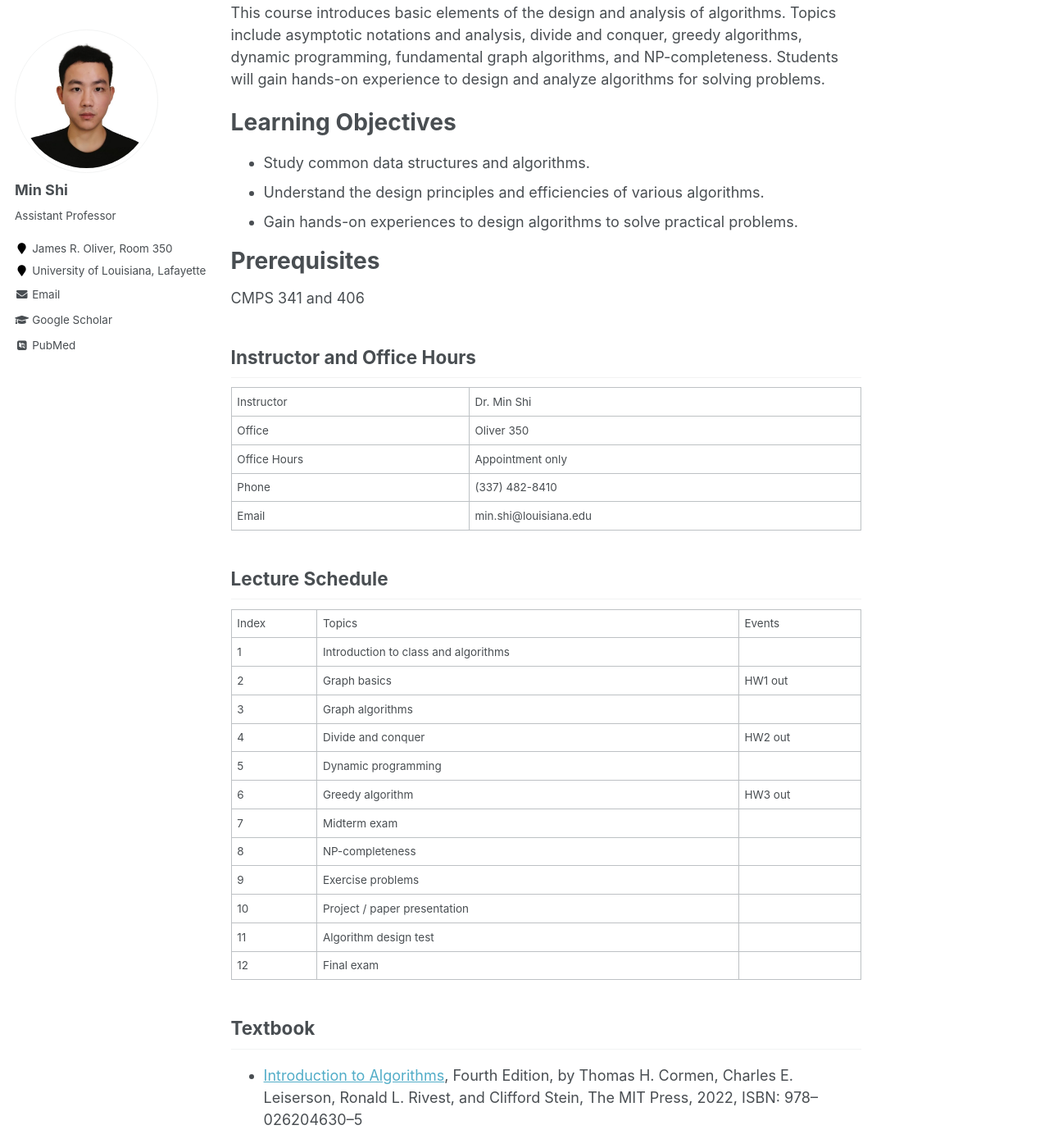
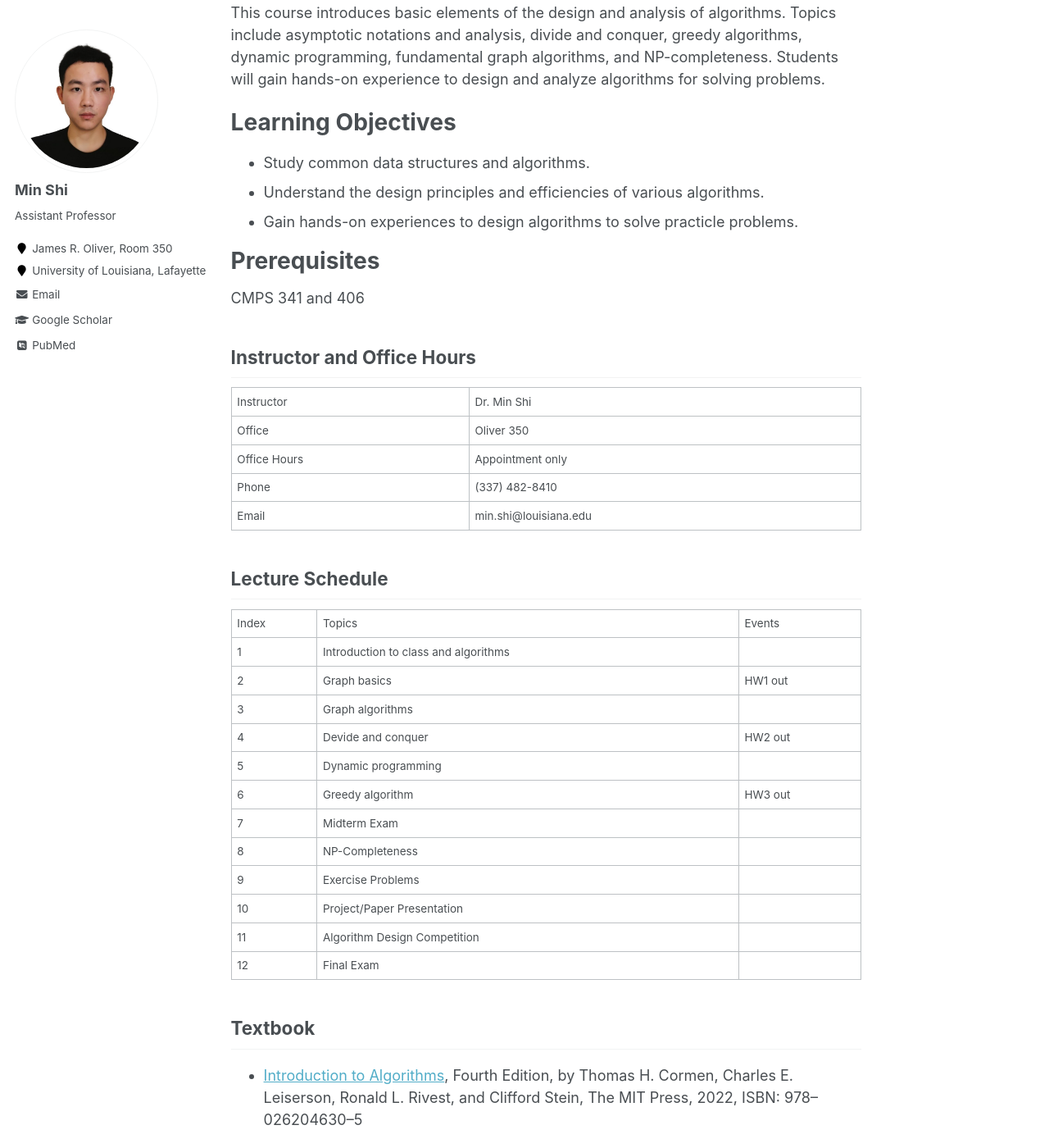
Before and after one commit to shiminxst/shiminxst.github.io, a Jekyll site: the page built from _teaching/2026-spring-CSCE500.md, in a window 1280 px wide and 1400 px high, scrolled down 366 px. Shown: the whole window at 82% size. Built offline with Jekyll 4.4.1, drawn with Linux system fonts in a browser that asks for light colours; some web fonts are replaced; some of the changed text lies outside the part shown.

Commit message:
Update 2026-spring-CSCE500.md

```diff
--- a/_teaching/2026-spring-CSCE500.md
+++ b/_teaching/2026-spring-CSCE500.md
@@ -21,7 +20,7 @@
 
 - Study common data structures and algorithms.
 - Understand the design principles and efficiencies of various algorithms.
-- Gain hands-on experiences to design algorithms to solve practical problems.
+- Gain hands-on experiences to design algorithms to solve practicle problems.
 
 Prerequisites
 ======
@@ -42,15 +41,15 @@
 1    | Introduction to class and algorithms  |
 2    | Graph basics                          | HW1 out
 3    | Graph algorithms                      |
-4    | Divide and conquer                    | HW2 out
+4    | Devide and conquer                    | HW2 out
 5    | Dynamic programming                   |
 6    | Greedy algorithm                      | HW3 out
-7    | Midterm exam                          |
-8    | NP-completeness                       |
-9    | Exercise problems                     |
-10   | Project / paper presentation            |
-11   | Algorithm design test          |
-12   | Final exam                            |
+7    | Midterm Exam                          |
+8    | NP-Completeness                       |
+9    | Exercise Problems                     |
+10   | Project/Paper Presentation            |
+11   | Algorithm Design Competition          |
+12   | Final Exam                            |
 
 ## Textbook
 - <a herf="https://dl.ebooksworld.ir/books/Introduction.to.Algorithms.4th.Leiserson.Stein.Rivest.Cormen.MIT.Press.9780262046305.EBooksWorld.ir.pdf">Introduction to Algorithms</a>, Fourth Edition, by Thomas H. Cormen, Charles E. Leiserson, Ronald L. Rivest, and Clifford Stein, The MIT Press, 2022, ISBN: 978–026204630–5
@@ -67,7 +66,7 @@
 
 Item                         | Percentage | Note
 Homework                     | 30%        | 3 HWs
-Project / paper presentation | 20%        |
+Project/Paper presentation   | 20%        |
 Midterm exam                 | 20%        |
 Final exam                   | 30%        |
 
@@ -81,8 +80,8 @@
 
 **HW Note**: All HWs due by the end of the day, Central Time.
 
-## Project/paper presentation (20%)
+## Project/Paper Assignment (20%)
 TBD
 
-## Algorithm design test (10%)
+## Algorithm design competition (10%)
 Each team, consisting of two students, will work together to solve a set of algorithm design problems.
```
Also changed, not shown: other parts of _teaching/2026-spring-CSCE500.md (+2 -3 lines).
